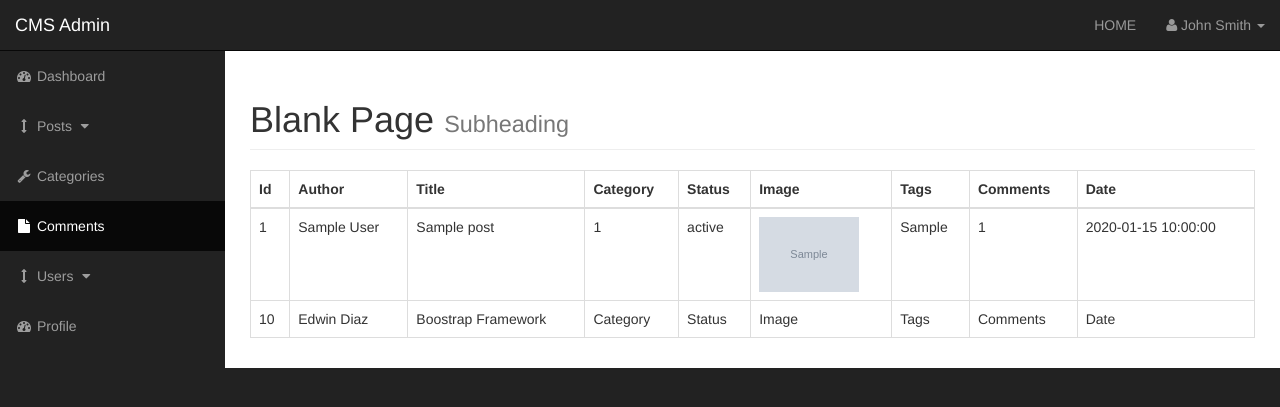
After one commit to DilshadNoshad/Blogging-CMS, a PHP site: page /admin/posts.php in a window 1280 px wide. The commit adds this page. Shown: the top 407 px of the page. Run offline with PHP 8.4, Linux system fonts and the light colour scheme; tables that the repository leaves empty or names only in its code hold one stand-in row (values such as "Sample post"); grey boxes marked "Sample" are stand-in pictures.

Commit message:
update post table

```diff
--- a/admin/includes/admin_navigation.php
+++ b/admin/includes/admin_navigation.php
@@ -128,7 +128,7 @@
                 <a href="javascript:;" data-toggle="collapse" data-target="#posts_dropdown"><i class="fa fa-fw fa-arrows-v"></i> Posts <i class="fa fa-fw fa-caret-down"></i></a>
                 <ul id="posts_dropdown" class="collapse">
                     <li>
-                        <a href="#">View All Posts</a>
+                        <a href="./posts.php">View All Posts</a>
                     </li>
                     <li>
                         <a href="#">Dropdown Item</a>
--- /dev/null
+++ b/admin/posts.php
@@ -0,0 +1,87 @@
+<!-- Header -->
+<?php include 'includes/admin_header.php' ?>
+
+<!-- /#navigation -->
+<?php include 'includes/admin_navigation.php' ?>
+
+    <!-- Content -->
+<div id="page-wrapper">
+
+<div class="container-fluid">
+
+    <!-- Page Heading -->
+    <div class="row">
+        <div class="col-lg-12">
+            <h1 class="page-header">
+                Blank Page
+                <small>Subheading</small>
+            </h1>
+            <table class="table table-bordered table-hover">
+                <thead>
+                    <th>Id</th>
+                    <th>Author</th>
+                    <th>Title</th>
+                    <th>Category</th>
+                    <th>Status</th>
+                    <th>Image</th>
+                    <th>Tags</th>
+                    <th>Comments</th>
+                    <th>Date</th>
+                    </tr>
+                </thead>
+                <tbody>
+<?php
+$query = 'SELECT * FROM posts';
+$select_all_posts = mysqli_query($connection, $query);
+
+while($row = mysqli_fetch_assoc($select_all_posts)){
+$post_id = $row['post_id'];
+$post_author = $row['post_author'];
+$post_title = $row['post_title'];
+$post_category_id = $row['post_category_id'];
+$post_status = $row['post_status'];
+$post_image = $row['post_image'];
+$post_tags = $row['post_tags'];
+$post_comment_count = $row['post_comment_count'];
+$post_date = $row['post_date'];
+
+echo "<tr>";
+echo "<td>{$post_id}</td>";
+echo "<td>{$post_author}</td>";
+echo "<td>{$post_title}</td>";
+echo "<td>{$post_category_id}</td>";
+echo "<td>{$post_status}</td>";
+echo "<td><img width='100' src='../img/{$post_image}' alt='image'></td>";
+echo "<td>{$post_tags}</td>";
+echo "<td>{$post_comment_count}</td>";
+echo "<td>{$post_date}</td>";
+echo "</tr>";
+}
+?>
+                    <tr>
+                    <td>10</td>
+                    <td>Edwin Diaz</td>
+                    <td>Boostrap Framework</td>
+                    <td>Category</td>
+                    <td>Status</td>
+                    <td>Image</td>
+                    <td>Tags</td>
+                    <td>Comments</td>
+                    <td>Date</td>
+                    </tr>
+                </tbody>
+            </table>
+
+        </div>
+    </div>
+    <!-- /.row -->
+
+</div>
+<!-- /.container-fluid -->
+
+</div>
+<!-- /#page-wrapper -->
+
+</div>
+    <!-- footer -->
+    <?php include 'includes/admin_footer.php' ?>
```
